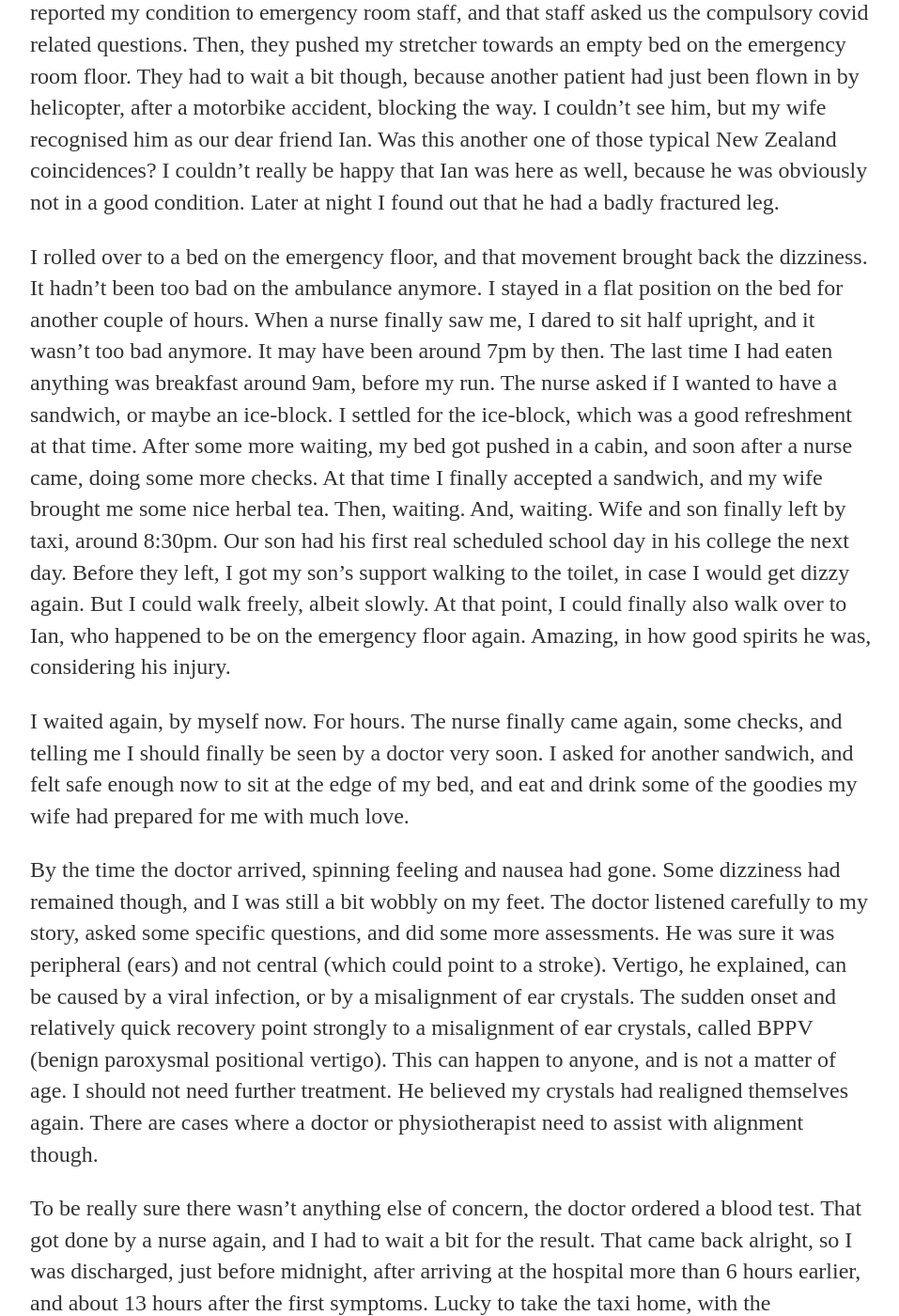
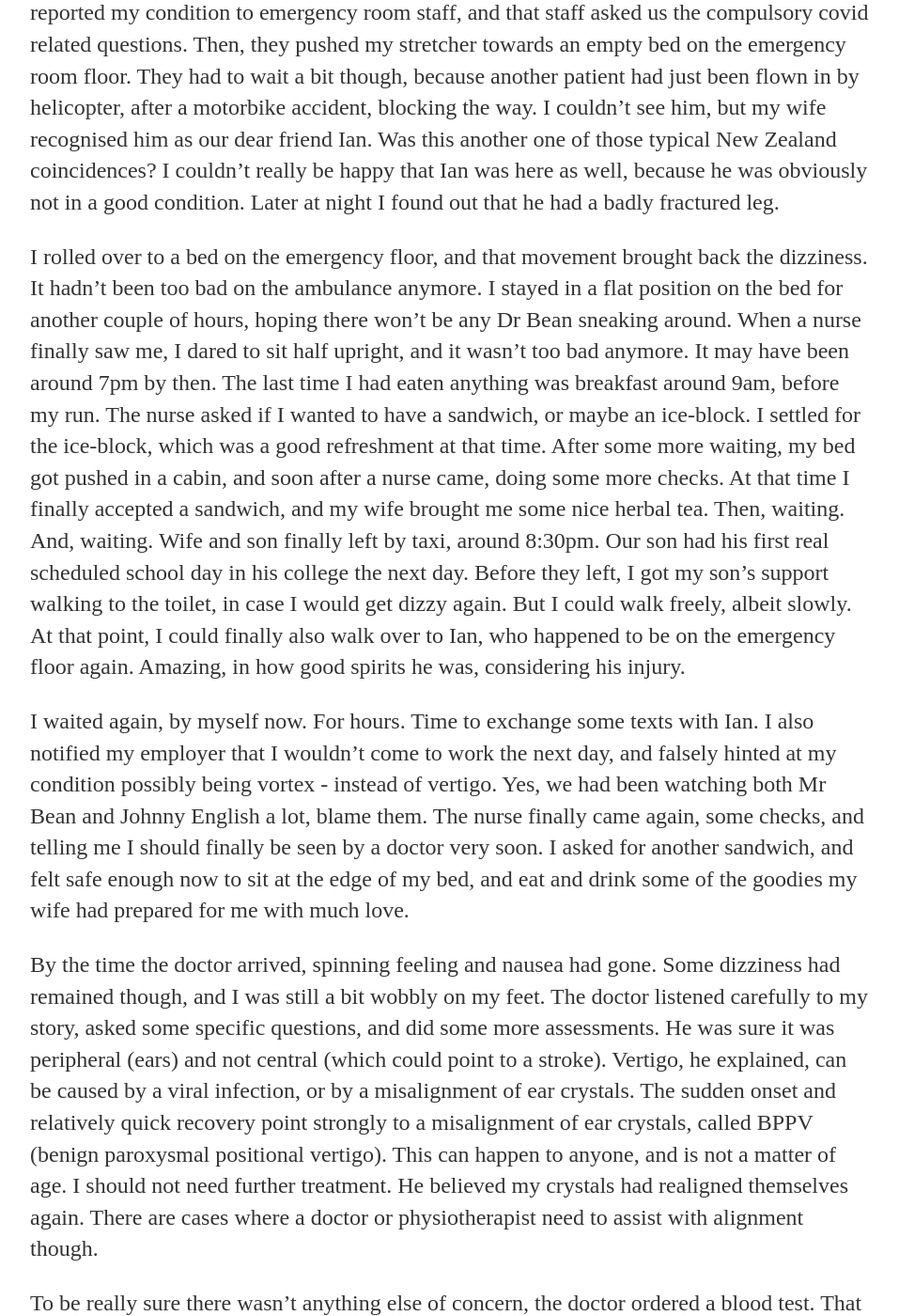
Before and after one commit to rudiverse/rudiverse.github.io, a Jekyll site: the page built from _posts/2021-02-09-bppv-vertigo.md, in a window 1280 px wide and 1400 px high, scrolled down 2296 px. Shown: the whole window at 94% size, without its empty margins (160-1117 px from the left). Built offline with Jekyll 4.4.1, drawn with Linux system fonts in a browser that asks for light colours.

Commit message:
Update 2021-02-09-bppv-vertigo.md

```diff
--- a/_posts/2021-02-09-bppv-vertigo.md
+++ b/_posts/2021-02-09-bppv-vertigo.md
@@ -19,9 +19,9 @@ My wife doesn't drive past Karori, so we asked if she and our son could get on t
 
 Some joyride over Karori West speedbumps and down to Newtown later, I was pushed into Wellington hospital's emergency department on the ambulance stretcher. One paramedic reported my condition to emergency room staff, and that staff asked us the compulsory covid related questions. Then, they pushed my stretcher towards an empty bed on the emergency room floor. They had to wait a bit though, because another patient had just been flown in by helicopter, after a motorbike accident, blocking the way. I couldn't see him, but my wife recognised him as our dear friend Ian. Was this another one of those typical New Zealand coincidences? I couldn't really be happy that Ian was here as well, because he was obviously not in a good condition. Later at night I found out that he had a badly fractured leg.
 
-I rolled over to a bed on the emergency floor, and that movement brought back the dizziness. It hadn't been too bad on the ambulance anymore. I stayed in a flat position on the bed for another couple of hours. When a nurse finally saw me, I dared to sit half upright, and it wasn't too bad anymore. It may have been around 7pm by then. The last time I had eaten anything was breakfast around 9am, before my run. The nurse asked if I wanted to have a sandwich, or maybe an ice-block. I settled for the ice-block, which was a good refreshment at that time. After some more waiting, my bed got pushed in a cabin, and soon after a nurse came, doing some more checks. At that time I finally accepted a sandwich, and my wife brought me some nice herbal tea. Then, waiting. And, waiting. Wife and son finally left by taxi, around 8:30pm. Our son had his first real scheduled school day in his college the next day. Before they left, I got my son's support walking to the toilet, in case I would get dizzy again. But I could walk freely, albeit slowly. At that point, I could finally also walk over to Ian, who happened to be on the emergency floor again. Amazing, in how good spirits he was, considering his injury.
+I rolled over to a bed on the emergency floor, and that movement brought back the dizziness. It hadn't been too bad on the ambulance anymore. I stayed in a flat position on the bed for another couple of hours, hoping there won't be any Dr Bean sneaking around. When a nurse finally saw me, I dared to sit half upright, and it wasn't too bad anymore. It may have been around 7pm by then. The last time I had eaten anything was breakfast around 9am, before my run. The nurse asked if I wanted to have a sandwich, or maybe an ice-block. I settled for the ice-block, which was a good refreshment at that time. After some more waiting, my bed got pushed in a cabin, and soon after a nurse came, doing some more checks. At that time I finally accepted a sandwich, and my wife brought me some nice herbal tea. Then, waiting. And, waiting. Wife and son finally left by taxi, around 8:30pm. Our son had his first real scheduled school day in his college the next day. Before they left, I got my son's support walking to the toilet, in case I would get dizzy again. But I could walk freely, albeit slowly. At that point, I could finally also walk over to Ian, who happened to be on the emergency floor again. Amazing, in how good spirits he was, considering his injury.
 
-I waited again, by myself now. For hours. The nurse finally came again, some checks, and telling me I should finally be seen by a doctor very soon. I asked for another sandwich, and felt safe enough now to sit at the edge of my bed, and eat and drink some of the goodies my wife had prepared for me with much love.
+I waited again, by myself now. For hours. Time to exchange some texts with Ian. I also notified my employer that I wouldn't come to work the next day, and falsely hinted at my condition possibly being vortex - instead of vertigo. Yes, we had been watching both Mr Bean and Johnny English a lot, blame them. The nurse finally came again, some checks, and telling me I should finally be seen by a doctor very soon. I asked for another sandwich, and felt safe enough now to sit at the edge of my bed, and eat and drink some of the goodies my wife had prepared for me with much love.
 
 By the time the doctor arrived, spinning feeling and nausea had gone. Some dizziness had remained though, and I was still a bit wobbly on my feet. The doctor listened carefully to my story, asked some specific questions, and did some more assessments. He was sure it was peripheral (ears) and not central (which could point to a stroke). Vertigo, he explained, can be caused by a viral infection, or by a misalignment of ear crystals. The sudden onset and relatively quick recovery point strongly to a misalignment of ear crystals, called BPPV (benign paroxysmal positional vertigo). This can happen to anyone, and is not a matter of age. I should not need further treatment. He believed my crystals had realigned themselves again. There are cases where a doctor or physiotherapist need to assist with alignment though.
 
```
